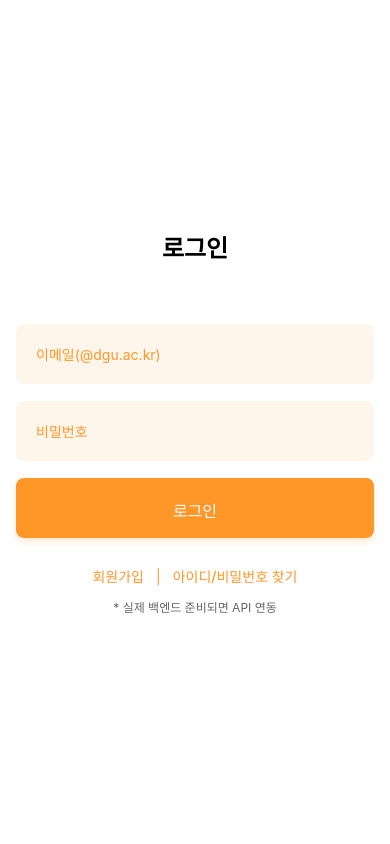
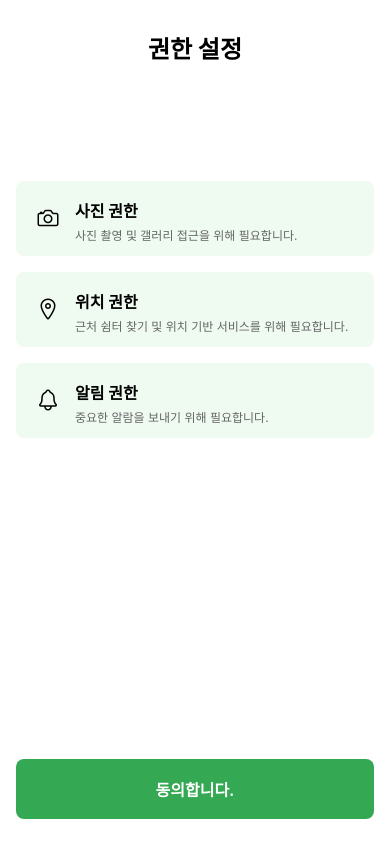
Before and after one commit to Safe-On/Safe-On, a React Native app in the folder frontend/: screen /Permission in a window 390 px wide. Built offline with nearby package versions, Linux system fonts and the light colour scheme.

Commit message:
Feat #14 로그인+회원가입 기능 추가

```diff
--- a/frontend/App.tsx
+++ b/frontend/App.tsx
@@ -1,6 +1,6 @@
 // App.tsx
 
-// 잠시 로그인 화면만 실행
+/* 잠시 로그인 화면만 실행
 import React from "react";
 import { NavigationContainer } from "@react-navigation/native";
 import { createNativeStackNavigator } from "@react-navigation/native-stack";
@@ -19,8 +19,9 @@ export default function App() {
     </NavigationContainer>
   );
 }
+*/
 
-/* 원래코드
+// 원래코드
 import React, { useCallback, useEffect, useState } from "react";
 import { View } from "react-native";
 import * as SplashScreen from "expo-splash-screen";
@@ -30,6 +31,7 @@ import FirstScreen from "./screens/FirstScreen";
 import BottomTabNavigator from "./navigation/BottomTabNavigator";
 import Permission from "./screens/Permission";
 import Login from "./screens/Login";
+import Signup from "./screens/Signup";
 SplashScreen.preventAutoHideAsync();
 
 type RootStackParamList = {
@@ -37,6 +39,7 @@ type RootStackParamList = {
   MainTabs: undefined;
   Permission: undefined;
   Login: undefined;
+  Signup: undefined;
 };
 
 const Stack = createNativeStackNavigator<RootStackParamList>();
@@ -74,9 +77,9 @@ export default function App() {
           <Stack.Screen name="MainTabs" component={BottomTabNavigator} />
           <Stack.Screen name="Permission" component={Permission} />
           <Stack.Screen name="Login" component={Login} />
+          <Stack.Screen name="Signup" component={Signup} />
         </Stack.Navigator>
       </NavigationContainer>
     </View>
   );
 }
-*/
--- a/frontend/package.json
+++ b/frontend/package.json
@@ -11,6 +11,7 @@
   "dependencies": {
     "@expo/vector-icons": "^14.1.0",
     "@react-native-async-storage/async-storage": "2.1.2",
+    "@react-native-community/checkbox": "^0.5.20",
     "@react-navigation/bottom-tabs": "^7.4.5",
     "@react-navigation/native": "^7.1.17",
     "@react-navigation/native-stack": "^7.3.24",
--- a/frontend/screens/Login.tsx
+++ b/frontend/screens/Login.tsx
@@ -2,7 +2,6 @@ import React from "react";
 import {
   View,
   TextInput,
-  Button,
   Text,
   Alert,
   StyleSheet,
@@ -26,9 +25,7 @@ export default function Login({ navigation }: { navigation: any }) {
 
   const onSubmit = async (data: { email: string; password: string }) => {
     try {
-      const response = await fetch(
-        "https://your-backend-domain.com/api/login",
-        {
+      const response = await fetch("http://10.91.21.156:8080/api/login", {
         method: "POST",
         headers: {
           "Content-Type": "application/json",
@@ -37,8 +34,7 @@ export default function Login({ navigation }: { navigation: any }) {
           email: data.email,
           password: data.password,
         }),
-        }
-      );
+      });
 
       if (!response.ok) {
         // 200번대 응답이 아니면 에러로 처리
@@ -78,7 +74,7 @@ export default function Login({ navigation }: { navigation: any }) {
         render={({ field: { onChange, value } }) => (
           <TextInput
             placeholder="이메일(@dgu.ac.kr)"
-            placeholderTextColor={"#FF9728"}
+            placeholderTextColor={"#2e9d4c"}
             value={value}
             onChangeText={onChange}
             keyboardType="email-address"
@@ -101,7 +97,7 @@ export default function Login({ navigation }: { navigation: any }) {
         render={({ field: { onChange, value } }) => (
           <TextInput
             placeholder="비밀번호"
-            placeholderTextColor={"#FF9728"}
+            placeholderTextColor={"#2e9d4c"}
             value={value}
             onChangeText={onChange}
             secureTextEntry
@@ -163,21 +159,21 @@ const styles = StyleSheet.create({
     borderRadius: 8,
     padding: 20,
     marginBottom: 17,
-    backgroundColor: "#fff6eb",
+    backgroundColor: "#effaf1",
     width: "100%",
     maxWidth: 400,
     height: 60,
   },
   loginButton: {
-    backgroundColor: "#FF9728",
+    backgroundColor: "#34A853",
     padding: 20,
     borderRadius: 8,
     alignItems: "center",
     width: "100%",
     maxWidth: 400,
     height: 60,
-    // iOS 그림자 - 주황색으로 전체 방향에 그림자 주기
-    shadowColor: "#FFCE93", // 주황색 그림자
+    // iOS 그림자 - 연두색 전체 방향에 그림자 주기
+    shadowColor: "#86d99c", // 연두색 그림자
     shadowOffset: { width: 0, height: 4 },
     shadowOpacity: 0.4,
     shadowRadius: 6,
@@ -200,13 +196,13 @@ const styles = StyleSheet.create({
     marginTop: 28,
   },
   linkText: {
-    color: "#FF9728",
+    color: "#2e9d4c",
     fontSize: 14,
     fontWeight: "500",
     marginHorizontal: 6,
   },
   separator: {
-    color: "#FF9728",
+    color: "#2e9d4c",
     marginHorizontal: 6,
     fontWeight: "400",
     fontSize: 14,
--- a/frontend/screens/Permission.tsx
+++ b/frontend/screens/Permission.tsx
@@ -9,6 +9,7 @@ import type { RootStackParamList } from "../navigation/AppNavigator";
 import { NativeStackNavigationProp } from "@react-navigation/native-stack";
 import AsyncStorage from "@react-native-async-storage/async-storage";
 import { SafeAreaView } from "react-native-safe-area-context";
+import { Ionicons } from "@expo/vector-icons";
 
 const Permission: React.FC = () => {
   const navigation =
@@ -61,31 +62,47 @@ const Permission: React.FC = () => {
   return (
     <SafeAreaView style={styles.safeArea}>
       <View style={styles.container}>
+        <View style={styles.header}>
           <Text style={styles.title}>권한 설정</Text>
+        </View>
         <View style={styles.permissionList}>
           <View style={styles.permissionItem}>
-            <Text style={styles.permissionText}>사진 권한</Text>
+            <Ionicons name="camera-outline" size={24} color="black" />
+            <View style={styles.permissionText}>
+              <Text style={styles.permissionTitle}>사진 권한</Text>
               <Text style={styles.permissionDesc}>
                 사진 촬영 및 갤러리 접근을 위해 필요합니다.
               </Text>
             </View>
+          </View>
           <View style={styles.permissionItem}>
-            <Text style={styles.permissionText}>위치 권한</Text>
+            <View style={styles.icon}>
+              <Ionicons name="location-outline" size={24} color="black" />
+            </View>
+            <View style={styles.permissionText}>
+              <Text style={styles.permissionTitle}>위치 권한</Text>
               <Text style={styles.permissionDesc}>
                 근처 쉼터 찾기 및 위치 기반 서비스를 위해 필요합니다.
               </Text>
             </View>
+          </View>
           <View style={styles.permissionItem}>
-            <Text style={styles.permissionText}>알림 권한</Text>
+            <View style={styles.icon}>
+              <Ionicons name="notifications-outline" size={24} color="black" />
+            </View>
+            <View style={styles.permissionText}>
+              <Text style={styles.permissionTitle}>알림 권한</Text>
               <Text style={styles.permissionDesc}>
                 중요한 알람을 보내기 위해 필요합니다.
               </Text>
             </View>
           </View>
-
+        </View>
+        <View style={styles.footerbutton}>
           <Pressable style={styles.button} onPress={onPressAgree}>
-          <Text style={styles.buttonText}>동의</Text>
+            <Text style={styles.buttonText}>동의합니다.</Text>
           </Pressable>
+        </View>
       </View>
     </SafeAreaView>
   );
@@ -101,43 +118,68 @@ const styles = StyleSheet.create({
   container: {
     flex: 1,
     paddingHorizontal: 16,
-    justifyContent: "center",
+  },
+  header: {
+    flex: 0.2,
+    alignItems: "center",
   },
   title: {
+    marginTop: 30,
     fontSize: 24,
     fontWeight: "bold",
-    marginBottom: 24,
     textAlign: "center",
   },
   permissionList: {
-    marginBottom: 24,
+    flex: 0.6,
+    marginTop: 15,
   },
   permissionItem: {
     marginBottom: 16,
+    width: "100%",
     maxWidth: 400,
-    height: 60,
+    height: 75,
     borderRadius: 8,
     padding: 20,
-    backgroundColor: "#fff6eb",
+    backgroundColor: "#effaf1",
+    flexDirection: "row",
+    alignItems: "center",
+  },
+  icon: {
+    justifyContent: "center",
+    alignItems: "center",
   },
   permissionText: {
+    marginTop: 5,
+    marginLeft: 15,
+    justifyContent: "center",
+  },
+  permissionTitle: {
     fontSize: 16,
     fontWeight: "bold",
     marginBottom: 4,
+    justifyContent: "center",
   },
   permissionDesc: {
-    fontSize: 14,
+    fontSize: 12,
     color: "#666",
   },
+  footerbutton: {
+    flex: 0.2,
+    alignItems: "center",
+    justifyContent: "center",
+  },
   button: {
-    backgroundColor: "#007AFF",
+    backgroundColor: "#34A853",
     padding: 12,
     borderRadius: 8,
     alignItems: "center",
     width: "100%",
     maxWidth: 400,
     height: 60,
+    marginBottom: -55,
+    justifyContent: "center",
   },
+
   buttonText: {
     color: "#FFFFFF",
     fontSize: 16,
--- a/frontend/screens/Signup.tsx
+++ b/frontend/screens/Signup.tsx
@@ -41,9 +41,7 @@ export default function Signup({ navigation }: { navigation: any }) {
     }
 
     try {
-      const response = await fetch(
-        "https://your-backend-domain.com/api/signup",
-        {
+      const response = await fetch("http://10.91.21.156:8080/api/signup", {
         method: "POST",
         headers: { "Content-Type": "application/json" },
         body: JSON.stringify({
@@ -51,8 +49,7 @@ export default function Signup({ navigation }: { navigation: any }) {
           email: data.email,
           password: data.password,
         }),
-        }
-      );
+      });
 
       if (!response.ok) {
         const errorData = await response.json();
@@ -86,7 +83,7 @@ export default function Signup({ navigation }: { navigation: any }) {
         render={({ field: { onChange, value } }) => (
           <TextInput
             placeholder="아이디"
-            placeholderTextColor="#FF9728"
+            placeholderTextColor="#2e9d4c"
             value={value}
             onChangeText={onChange}
             autoCapitalize="none"
@@ -111,7 +108,7 @@ export default function Signup({ navigation }: { navigation: any }) {
         render={({ field: { onChange, value } }) => (
           <TextInput
             placeholder="이메일"
-            placeholderTextColor="#FF9728"
+            placeholderTextColor="#2e9d4c"
             value={value}
             onChangeText={onChange}
             keyboardType="email-address"
@@ -134,7 +131,7 @@ export default function Signup({ navigation }: { navigation: any }) {
         render={({ field: { onChange, value } }) => (
           <TextInput
             placeholder="비밀번호"
-            placeholderTextColor="#FF9728"
+            placeholderTextColor="#2e9d4c"
             value={value}
             onChangeText={onChange}
             secureTextEntry
@@ -156,7 +153,7 @@ export default function Signup({ navigation }: { navigation: any }) {
         render={({ field: { onChange, value } }) => (
           <TextInput
             placeholder="비밀번호 확인"
-            placeholderTextColor="#FF9728"
+            placeholderTextColor="#2e9d4c"
             value={value}
             onChangeText={onChange}
             secureTextEntry
@@ -214,20 +211,20 @@ const styles = StyleSheet.create({
     borderRadius: 8,
     padding: 20,
     marginBottom: 17,
-    backgroundColor: "#fff6eb",
+    backgroundColor: "#effaf1",
     width: "100%",
     maxWidth: 400,
     height: 60,
   },
   registerButton: {
-    backgroundColor: "#FF9728",
+    backgroundColor: "#34A853",
     padding: 20,
     borderRadius: 8,
     alignItems: "center",
     width: "100%",
     maxWidth: 400,
     height: 60,
-    shadowColor: "#FFCE93",
+    shadowColor: "#86d99c",
     shadowOffset: { width: 0, height: 4 },
     shadowOpacity: 0.4,
     shadowRadius: 6,
@@ -249,7 +246,7 @@ const styles = StyleSheet.create({
     marginTop: 28,
   },
   linkText: {
-    color: "#FF9728",
+    color: "#34A853",
     fontSize: 14,
     fontWeight: "500",
   },
```
Also changed, not shown: frontend/screens/ProfileSetup.tsx (added, +121 -0 lines), 2 other files (tests, documents, lock files or other folders). Lines whose indentation alone changed are shown as unchanged.
